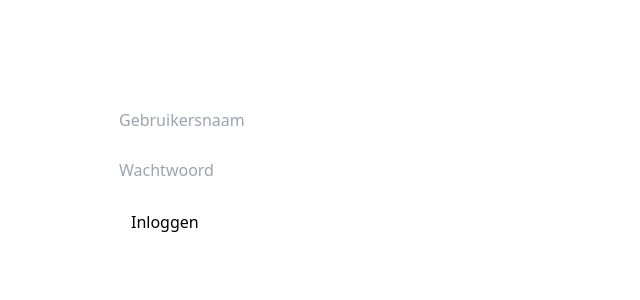
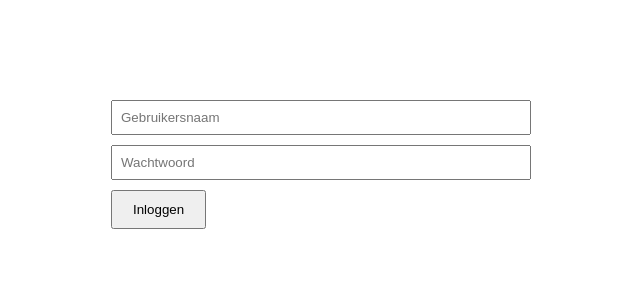
Before and after one commit to nightnotes/ep-planner, a React (Vite) app: page / in a window 1280 px wide. Shown: the top 300 px of the page, without its empty margins (329-969 px from the left). Built offline with nearby package versions, Linux system fonts and the light colour scheme.

Commit message:
Add files via upload

```diff
--- a/index.html
+++ b/index.html
@@ -2,8 +2,9 @@
 <html lang="en">
   <head>
     <meta charset="UTF-8" />
+    <link rel="icon" href="/favicon.ico" />
     <meta name="viewport" content="width=device-width, initial-scale=1.0" />
-    <title>EP Planner</title>
+    <title>Night Notes EP-Planner</title>
   </head>
   <body>
     <div id="root"></div>
--- a/src/main.jsx
+++ b/src/main.jsx
@@ -1,10 +1,9 @@
 import React from 'react';
 import ReactDOM from 'react-dom/client';
-import './index.css';
-import EPPlannerApp from './App';
+import App from './App.jsx';
 
 ReactDOM.createRoot(document.getElementById('root')).render(
   <React.StrictMode>
-    <EPPlannerApp />
+    <App />
   </React.StrictMode>
 );
--- a/vite.config.js
+++ b/vite.config.js
@@ -1,6 +1,6 @@
-import { defineConfig } from 'vite';
-import react from '@vitejs/plugin-react';
+import { defineConfig } from 'vite'
+import react from '@vitejs/plugin-react'
 
 export default defineConfig({
-  plugins: [react()],
-});
+  plugins: [react()]
+})
```
Also changed, not shown: package.json (+2 -7 lines).
